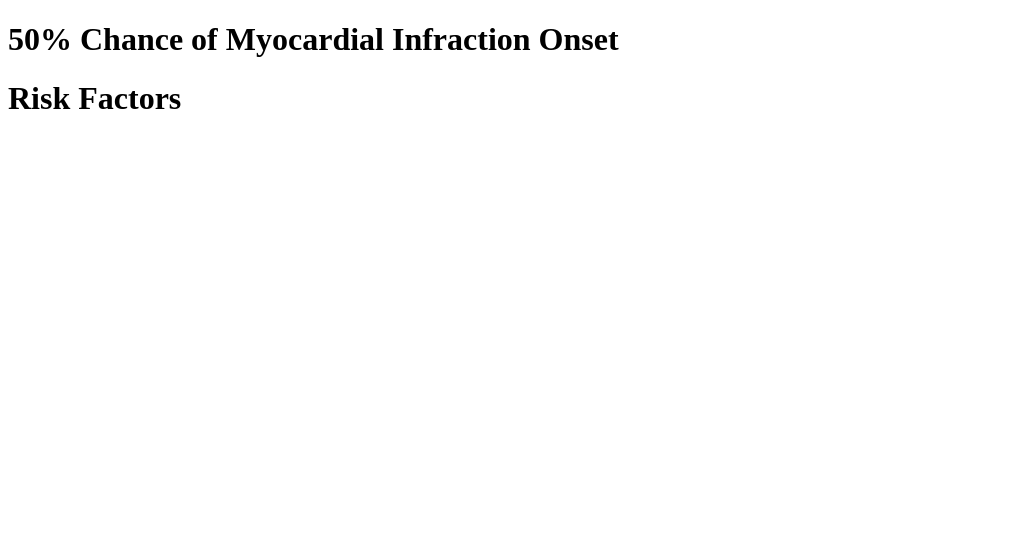
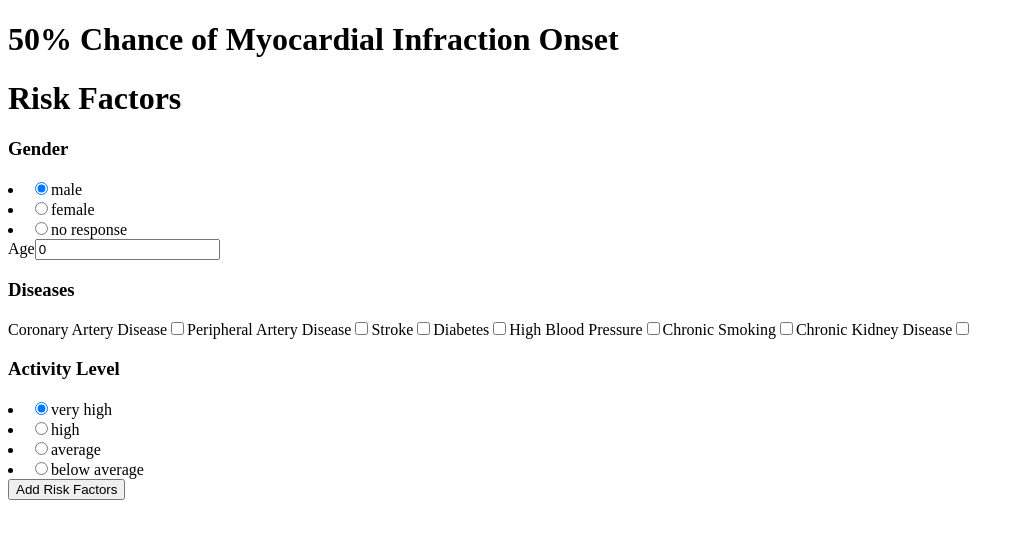
Before and after one commit to linglejack06/heart-help, a React (Vite) app: page /risk-calculation in a window 1280 px wide. Shown: the top 538 px of the page, without its empty margins (0-1024 px from the left). Built offline with nearby package versions, Linux system fonts and the light colour scheme.

Commit message:
finish risk form functionality

```diff
--- a/src/components/RiskForm/index.tsx
+++ b/src/components/RiskForm/index.tsx
@@ -1,13 +1,65 @@
 import { useNavigate } from "react-router-dom";
 import { useRiskDispatch } from "../../reducers/hooks";
+import Diseases from "./Diseases";
+import { useState } from "react";
+import { ActivityLevel, Gender } from "../../types";
+import PickOne from "../PickOne";
 
 function RiskForm() {
   const riskDispatch = useRiskDispatch();
+  const [age, setAge] = useState(0);
+  const genderValues = Object.values(Gender);
+  const activityValues = Object.values(ActivityLevel);
   const navigate = useNavigate();
+
   const navigateToPainForm = () => navigate("/pain-calculation");
+  const handleAgeChange = (e: React.ChangeEvent<HTMLInputElement>) => {
+    const parsedAge = parseInt(e.target.value, 10);
+    setAge(parsedAge);
+    riskDispatch({ type: "age", payload: parsedAge });
+  };
+  const handleGenderChange = (
+    pickedOption: ActivityLevel | Gender | string
+  ) => {
+    if (typeof pickedOption == "string") {
+      throw new Error("must accept gender value");
+    }
+    riskDispatch({ type: "gender", payload: pickedOption });
+  };
+  const handleActivityChange = (
+    pickedOption: ActivityLevel | Gender | string
+  ) => {
+    if (typeof pickedOption == "string") {
+      throw new Error("must accept activity value");
+    }
+    riskDispatch({ type: "activity", payload: pickedOption });
+  };
+
   return (
     <div>
       <h1>Risk Factors</h1>
+      <form onSubmit={navigateToPainForm}>
+        <PickOne
+          options={genderValues}
+          groupName="Gender"
+          onPickChange={handleGenderChange}
+        />
+        <label htmlFor="age">Age</label>
+        <input
+          type="number"
+          onChange={handleAgeChange}
+          value={age}
+          id="age"
+          name="age"
+        />
+        <Diseases />
+        <PickOne
+          options={activityValues}
+          groupName="Activity Level"
+          onPickChange={handleActivityChange}
+        />
+        <button type="submit">Add Risk Factors</button>
+      </form>
     </div>
   );
 }
--- a/src/types.ts
+++ b/src/types.ts
@@ -87,5 +87,5 @@ export interface RiskContextType {
 export interface PickOneProps {
   options: string[];
   groupName: string;
-  onPickChange: (pickedOption: string) => void;
+  onPickChange: (pickedOption: string | Gender | ActivityLevel) => void;
 }
```
